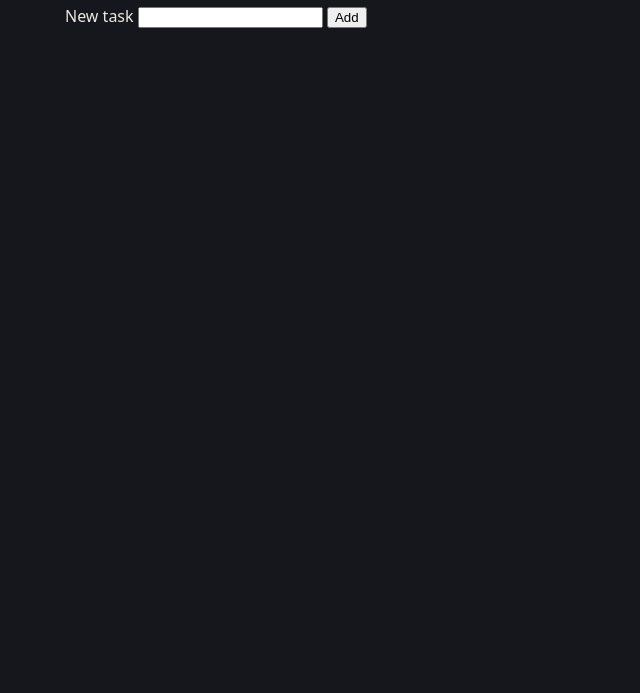
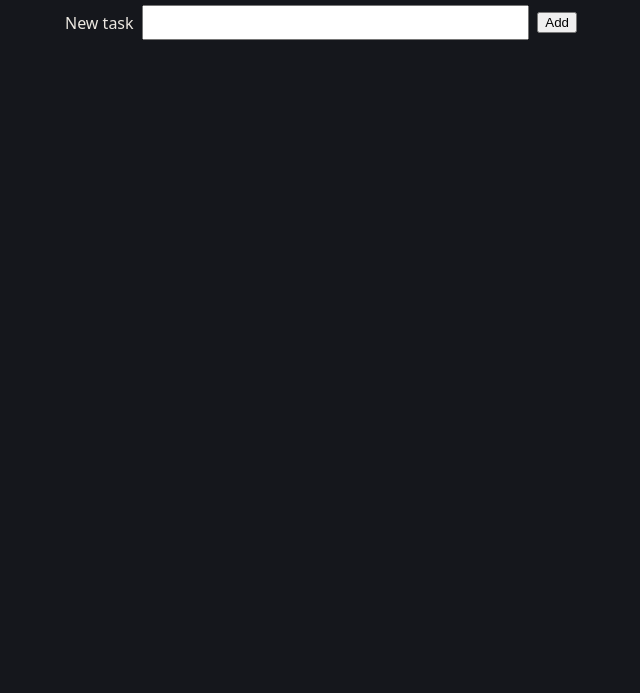
Before and after one commit to ChabellyLezcano/todo-workshop, a plain HTML site: page index.html in a window 1280 px wide. Shown: the part 107-800 px from the top of the page, without its empty margins (319-959 px from the left). Drawn offline with Linux system fonts and the light colour scheme.

Commit message:
style(tasks): lay out the new task form #2

```diff
--- a/styles.css
+++ b/styles.css
@@ -29,3 +29,14 @@ body {
   margin: 0.5rem 0;
   padding: 0.75rem 1rem;
 }
+
+.new-task {
+  display: flex;
+  gap: 0.5rem;
+  align-items: center;
+}
+
+.new-task input {
+  flex: 1;
+  padding: 0.5rem;
+}
```
